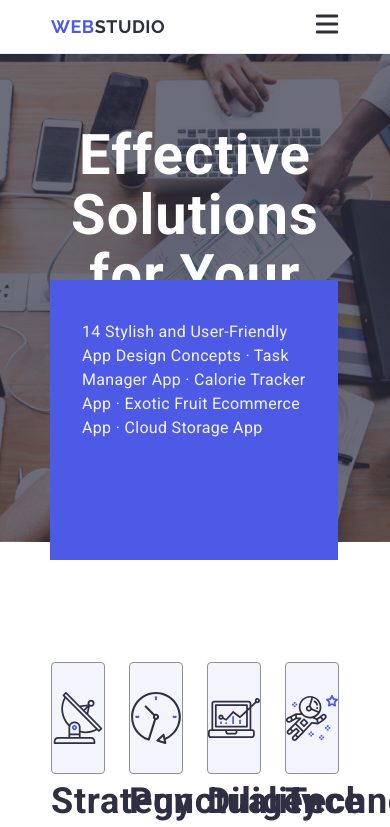
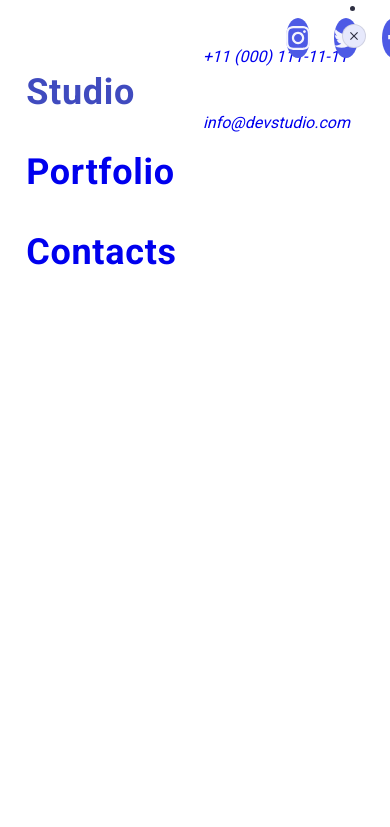
Before and after one commit to sofiaolefirenko/goit-markup-hw-06, a plain HTML site: page index.html in a window 390 px wide. Shown: the top 827 px of the page. Drawn offline with nearby package versions, Linux system fonts and the light colour scheme.

Commit message:
new repos

```diff
--- a/css/styles.css
+++ b/css/styles.css
@@ -127,12 +127,7 @@ p {
  .burger-phone {
     fill: #2f2f37;
  }
- @media screen and (min-width:320px) {
-    .mobail-menu {
-            display: none;
-        }
 
- }
 
 @media screen and (min-width:768px) {
     .mobail-menu {
@@ -1161,8 +1156,13 @@ position: fixed;
 
 /* ====MOBAIL MENU===== */
 
+.mobail-menu.open-first {
+        opacity: 1;
+        visibility: visible;
+}
+@media screen and  (max-width:767px) {
 .mobail-menu {
-    overflow-y: auto;
+        display: flex;
         position: fixed;
         z-index: 999999999;
         top: 0;
@@ -1171,6 +1171,60 @@ position: fixed;
         height: 100%;
         background: #fff;
         color: #2e2f42;
-    transform: translateX(100%);
         transition: transform 250ms cubic-bezier(0.4, 0, 0.2, 1);
     }
+
+    .mobail-menu-container {
+        padding-top: 72px;
+    }
+
+    .mobail-menu-close-btn {
+        position: absolute;
+        top: 24px;
+        right: 24px;
+        line-height: 0;
+        padding: 0;
+        width: 24px;
+        height: 24px;
+        justify-content: center;
+        background-color: #e7e9fc;
+        border: 1px solid rgba(0, 0, 0, 0.1);
+        transition: background-color 250ms cubic-bezier(0.4, 0, 0.2, 1), border 250ms cubic-bezier(0.4, 0, 0.2, 1);
+        fill: #2e2f42;
+        border-radius: 50%;
+    }
+
+    .mobail-menu-nav {
+        font-size: 36px;
+        line-height: 1.11;
+        letter-spacing: 0.02em;
+        color: #2e2f42;
+        margin-bottom: 168px;
+    }
+
+
+
+    .not-scroll-header {
+        overflow-y: hidden;
+    }
+
+
+
+    .menu-list-item {
+        display: block;
+        gap: 40px;
+    }
+
+    .studio-visual {
+        color: #404bbf;
+    }
+
+    .navi-item-list {
+        font-weight: 700;
+        font-size: 36px;
+        line-height: 1.11111;
+        letter-spacing: 0.02em;
+        color: #2e2f42;
+        margin-bottom: 40px;
+    }
+}
--- a/index.html
+++ b/index.html
@@ -17,7 +17,7 @@
     <link rel="stylesheet" href="./css/styles.css" />
   </head>
 
-  <body>
+  <body class="not-scroll-header">
     <!-----HEADER------>
     <header class="hero-header">
       <div class="container page-fore-header">
@@ -807,13 +807,13 @@
         </form>
       </div>
     </div>
-     </body>
+
 
  <!-- ====MOBAIL MENU =====  -->
 
-  <div class="mobail-menu ">
+  <div class="mobail-menu open-first">
      <div class="container mobail-menu-container">
-      <button class="mobail-menu-close-btn">
+      <button class="mobail-menu-close-btn" type="button">
             <svg class="mobail-menu-close-btn-svg" width="8" height="8">
               <use href="./images/icons.svg#icon-close"></use>
             </svg>
@@ -821,7 +821,7 @@
           <nav class="mobail-menu-nav">
             <ul class="menu-list-item">
               <li class="navi-item-list">
-                <a href="menu-link-item">Studio</a>
+                <a class="studio-visual"href="menu-link-item">Studio</a>
               </li>
               <li class="navi-item-list">
                 <a href="menu-link-item">Portfolio</a>
@@ -846,7 +846,7 @@
             </li>
           </ul>
         </address>
-        <li>
+        <li class="link-svg">
           <ul class="team-images">
             <li class="link-svg">
         <a
@@ -915,4 +915,5 @@
               </div>
             </li>
     </main>
+    </body>
 </html>
```
Lines whose indentation alone changed are shown as unchanged.
